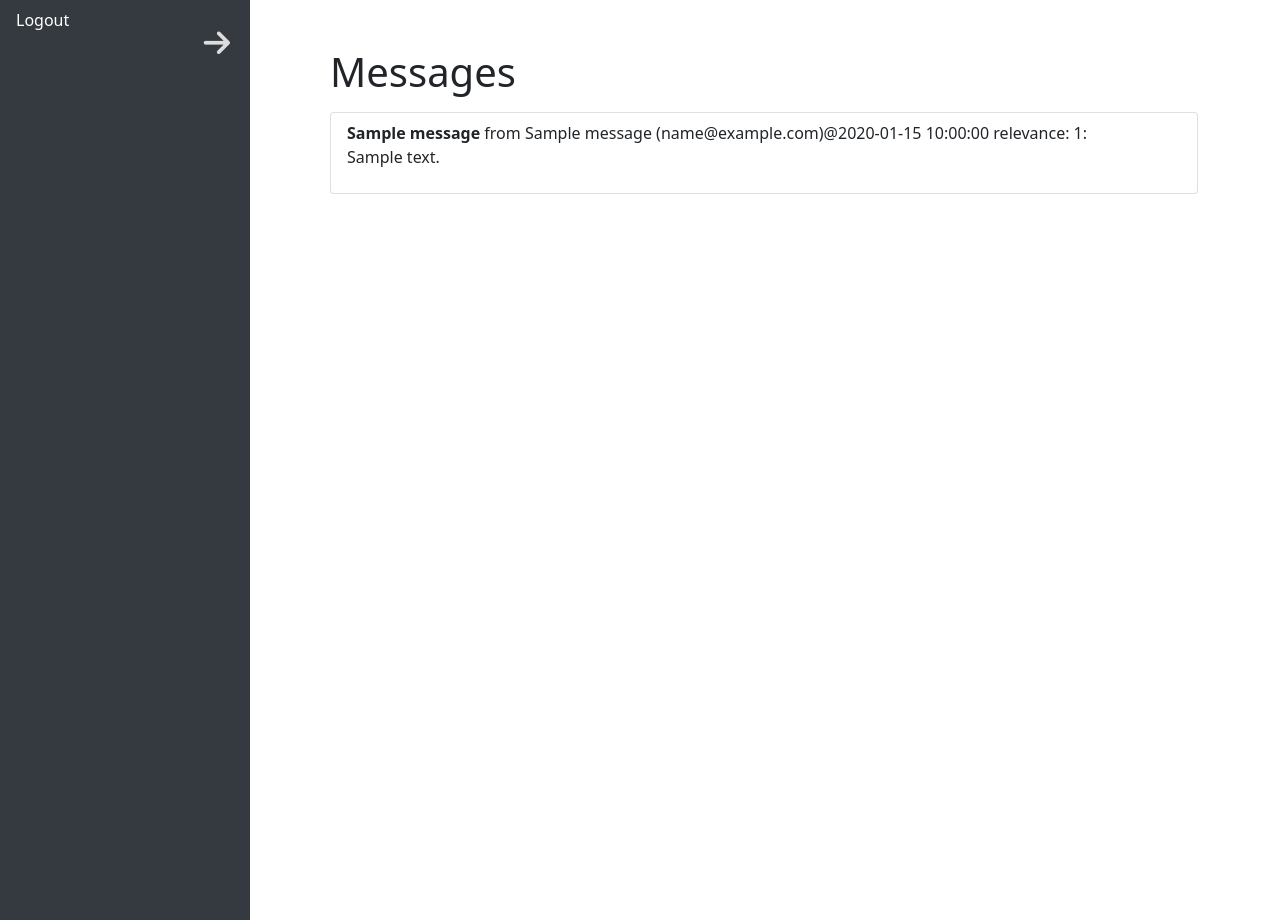
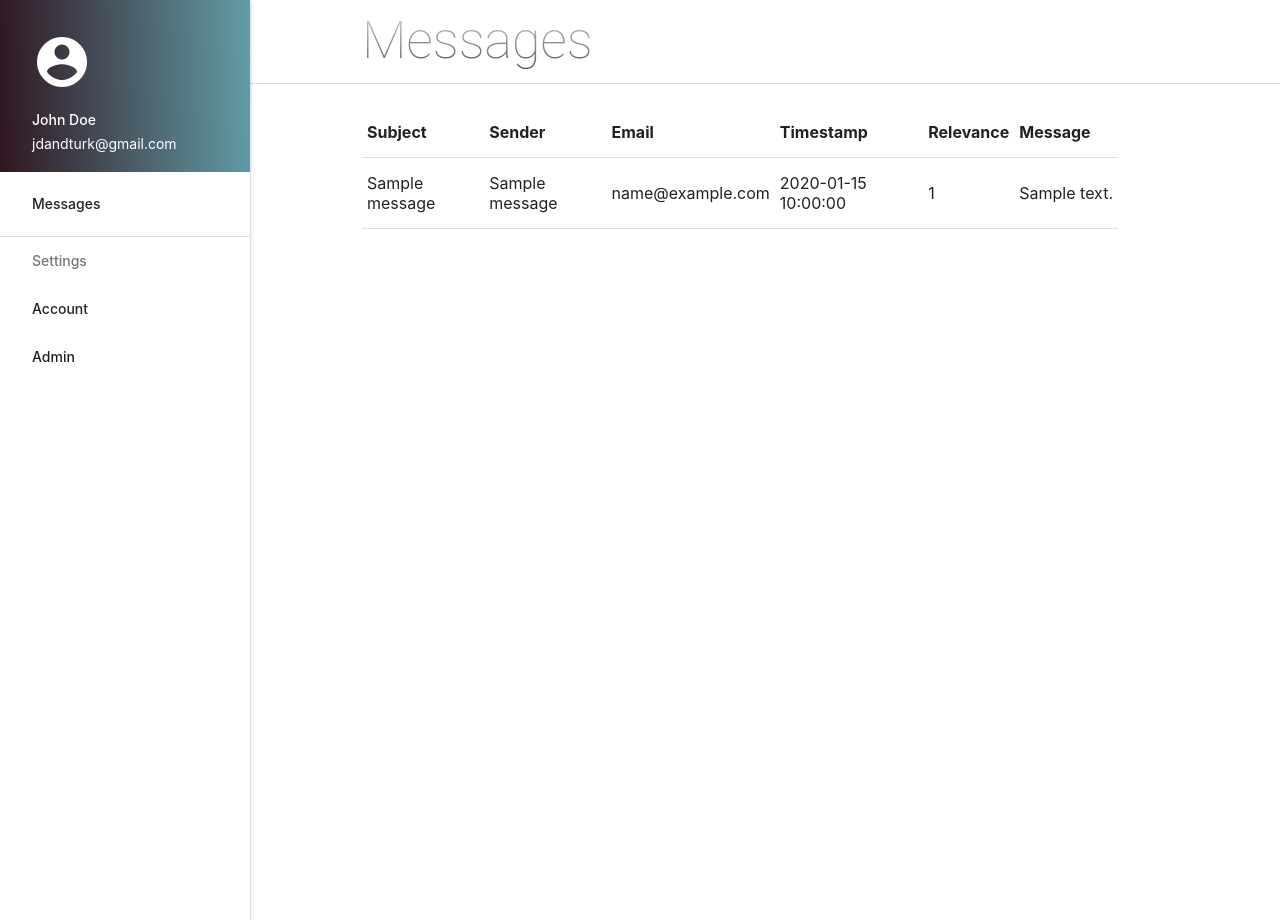
Before and after one commit to LindholmLabs/ContactBridge, a Flask app: page / in a window 1280 px wide. Run offline with Flask 3, Linux system fonts and the light colour scheme; the visitor is signed in with stand-in values (Sample User, id 1); tables that the repository leaves empty hold one stand-in row (values such as "Sample post"); parts of the project's set-up code (start-up, migrations or seed data) failed here and were passed over; some libraries are stand-ins or nearby versions.

Commit message:
Fixed new main layout.

```diff
--- a/WebAPI/routes.py
+++ b/WebAPI/routes.py
@@ -30,7 +30,7 @@ class contact(Resource):
         prediction = spam_detection.detect_spam(message_content)
         rounded_prediction = float(f'{prediction:.2f}')
 
-        if prediction < .05:
+        if prediction < 0.5:
             try:
                 mailer.send_notification(formatted_subject, formatted_message)
             except Exception as e:
--- a/WebInterface/routes.py
+++ b/WebInterface/routes.py
@@ -29,7 +29,7 @@ def home():
         for message in messages
     ]
 
-    return render_template('home.html', messages=formatted_messages)
+    return render_template('newhome.html', messages=formatted_messages)
 
 
 @web_interface.route('/login', methods=['GET', 'POST'])
--- /dev/null
+++ b/database/db.sql
@@ -0,0 +1,21 @@
+CREATE TABLE IF NOT EXISTS messages (
+    id INTEGER PRIMARY KEY AUTOINCREMENT,
+    name TEXT NOT NULL,
+    email TEXT NOT NULL,
+    subject TEXT NOT NULL,
+    message_content TEXT NOT NULL,
+    timestamp DATETIME DEFAULT CURRENT_TIMESTAMP,
+    relevance NUMERIC
+);
+
+CREATE TABLE IF NOT EXISTS users (
+    id INTEGER PRIMARY KEY AUTOINCREMENT,
+    username TEXT UNIQUE NOT NULL,
+    email TEXT UNIQUE NOT NULL,
+    hashed_password TEXT NOT NULL,
+    salt TEXT NOT NULL,
+    created_at DATETIME DEFAULT CURRENT_TIMESTAMP,
+    updated_at DATETIME,
+    last_login DATETIME,
+    is_admin BOOLEAN DEFAULT FALSE
+);
--- /dev/null
+++ b/static/css/main.css
@@ -0,0 +1,56 @@
+.user-view {
+    background: rgb(57,75,166);
+    background: linear-gradient(268deg, #629da7, #301621);
+}
+
+.sidenav {
+    width: 250px;
+}
+
+.header {
+    font-family: 'Roboto', sans-serif;
+    border-bottom: 1px solid rgba(0,0,0,0.14);
+}
+
+h1 {
+    font-size: 52px;
+    line-height: 1.2;
+    background: -webkit-linear-gradient(#eee, #333);
+    -webkit-background-clip: text;
+    -webkit-text-fill-color: transparent;
+    margin: 0;
+    padding: 0.2em 0;
+}
+
+.truncate-td {
+    max-width: 400px;
+    white-space: nowrap;
+    overflow: hidden;
+    text-overflow: ellipsis;
+}
+
+.content {
+    margin-left: 200px;
+}
+
+@media only screen and (max-width : 992px) {
+     .content {
+         margin-left: 0;
+    }
+}
+
+.nav-center {
+    display: flex;
+    justify-content: space-between;
+     align-items: center;
+}
+
+.sidenav-trigger {
+    color: black;
+    flex-shrink: 0;
+}
+
+h1.mobile {
+    text-align: center;
+    flex-grow: 1;
+}
--- a/templates/home.html
+++ b/templates/home.html
@@ -6,36 +6,6 @@
     <link href="https://cdn.jsdelivr.net/npm/bootstrap@5.0.2/dist/css/bootstrap.min.css" rel="stylesheet">
     <link rel="stylesheet" href="https://cdnjs.cloudflare.com/ajax/libs/font-awesome/5.15.3/css/all.min.css">
     <title>Messages</title>
-    <style>
-        #sidebar {
-            position: fixed;
-            top: 0;
-            left: 0;
-            width: 250px;
-            height: 100%;
-            background: #343a40;
-            transition: all 0.3s ease;
-        }
-        #sidebar.active {
-            left: -250px;
-        }
-        #sidebar-toggle-btn-open {
-            position: fixed;
-            left: 20px;
-            top: 20px;
-            font-size: 30px;
-            cursor: pointer;
-            color: #333;
-        }
-        #sidebar-toggle-btn-close {
-            position: absolute;
-            right: 20px;
-            top: 20px;
-            font-size: 30px;
-            cursor: pointer;
-            color: #ddd;
-        }
-    </style>
 </head>
 <body>
 
--- /dev/null
+++ b/templates/newhome.html
@@ -0,0 +1,103 @@
+<head>
+    <meta charset="utf-8">
+    <meta name="viewport" content="width=device-width, initial-scale=1">
+    <title>Messages</title>
+
+    <link rel="stylesheet" href="https://cdnjs.cloudflare.com/ajax/libs/materialize/1.0.0/css/materialize.min.css">
+    <link href="https://fonts.googleapis.com/icon?family=Material+Icons" rel="stylesheet">
+    <script src="https://cdnjs.cloudflare.com/ajax/libs/materialize/1.0.0/js/materialize.min.js"></script>
+    <link rel="preconnect" href="https://fonts.googleapis.com">
+    <link rel="preconnect" href="https://fonts.gstatic.com" crossorigin>
+    <link href="https://fonts.googleapis.com/css2?family=Roboto:wght@100&display=swap" rel="stylesheet">
+    <link rel="stylesheet" href="{{ url_for('static', filename='css/main.css') }}">
+</head>
+
+<body>
+
+<ul id="slide-out" class="sidenav">
+    <li>
+        <div class="user-view">
+            <i class="material-icons medium" style="color: white;">account_circle</i>
+            <a href="#name"><span class="white-text name">John Doe</span></a>
+            <a href="#email"><span class="white-text email">jdandturk@gmail.com</span></a>
+        </div>
+    </li>
+    <li><a class="waves-effect" href="#!">Messages</a></li>
+    <li>
+        <div class="divider"></div>
+    </li>
+    <li><a class="subheader">Settings</a></li>
+    <li><a class="waves-effect" href="#!">Account</a></li>
+    <li><a class="waves-effect" href="#!">Admin</a></li>
+</ul>
+
+<ul class="sidenav sidenav-fixed">
+    <li>
+        <div class="user-view">
+            <i class="material-icons medium" style="color: white;">account_circle</i>
+            <a href="#name"><span class="white-text name">John Doe</span></a>
+            <a href="#email"><span class="white-text email">jdandturk@gmail.com</span></a>
+        </div>
+    </li>
+    <li><a class="waves-effect" href="#!">Messages</a></li>
+    <li>
+        <div class="divider"></div>
+    </li>
+    <li><a class="subheader">Settings</a></li>
+    <li><a class="waves-effect" href="#!">Account</a></li>
+    <li><a class="waves-effect" href="#!">Admin</a></li>
+</ul>
+
+<div class="header">
+    <div class="content">
+        <div class="container hide-on-med-and-down">
+            <h1>Messages</h1>
+        </div>
+        <div class="hide-on-large-only">
+            <div class="container" style="display: flex; justify-content: space-between; align-items: center;">
+                <a href="#" data-target="slide-out" class="sidenav-trigger" style="flex-shrink: 0;"><i class="material-icons">menu</i></a>
+                <h1 class="mobile">Messages</h1>
+                <div style="width: 24px;"></div>
+            </div>
+        </div>
+    </div>
+</div>
+
+
+<div class="content">
+    <div class="container">
+        <br>
+        <table class="highlight responsive-table">
+            <thead>
+            <tr>
+                <th>Subject</th>
+                <th>Sender</th>
+                <th>Email</th>
+                <th>Timestamp</th>
+                <th>Relevance</th>
+                <th class="truncate">Message</th>
+            </tr>
+            </thead>
+            <tbody>
+            {% for message in messages %}
+            <tr>
+                <td>{{ message.subject }}</td>
+                <td>{{ message.name }}</td>
+                <td>{{ message.email }}</td>
+                <td>{{ message.timestamp }}</td>
+                <td>{{ message.relevance }}</td>
+                <td class="truncate-td">{{ message.message_content }}</td>
+            </tr>
+            {% endfor %}
+            </tbody>
+        </table>
+    </div>
+</div>
+
+<script>
+        document.addEventListener('DOMContentLoaded', function() {
+            var elems = document.querySelectorAll('.sidenav');
+            var instances = M.Sidenav.init(elems);
+        });
+</script>
+</body>
```
Also changed, not shown: static/img/nav-bg.png (added).
